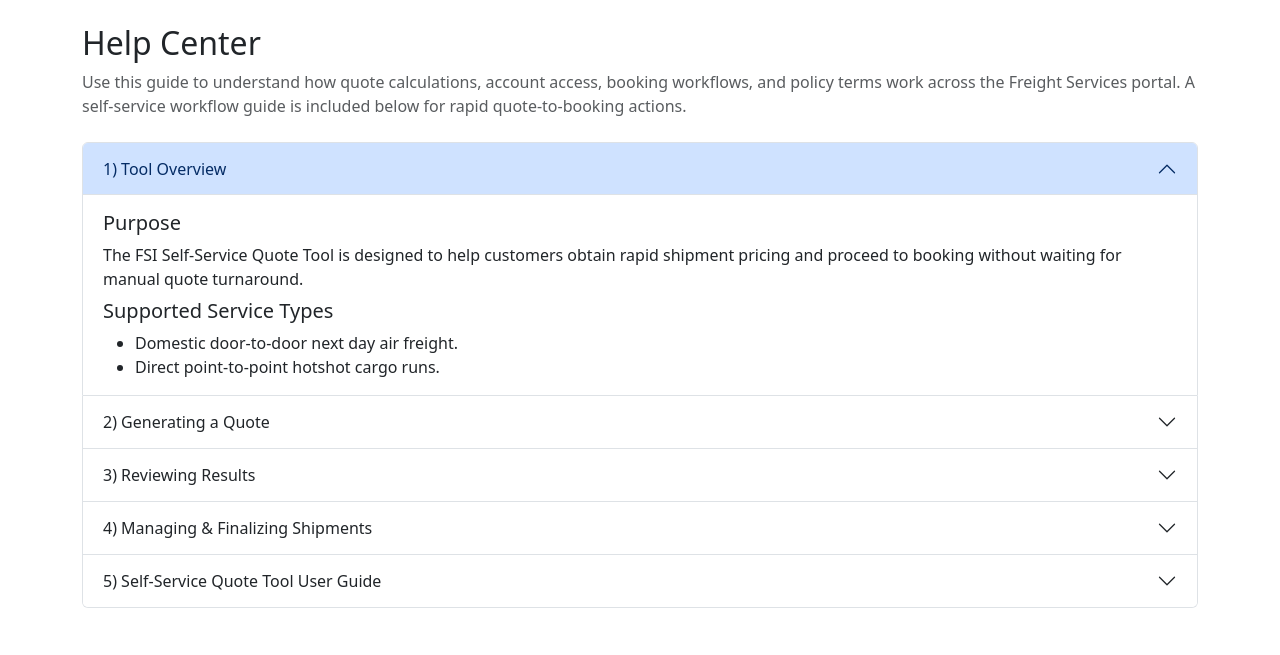
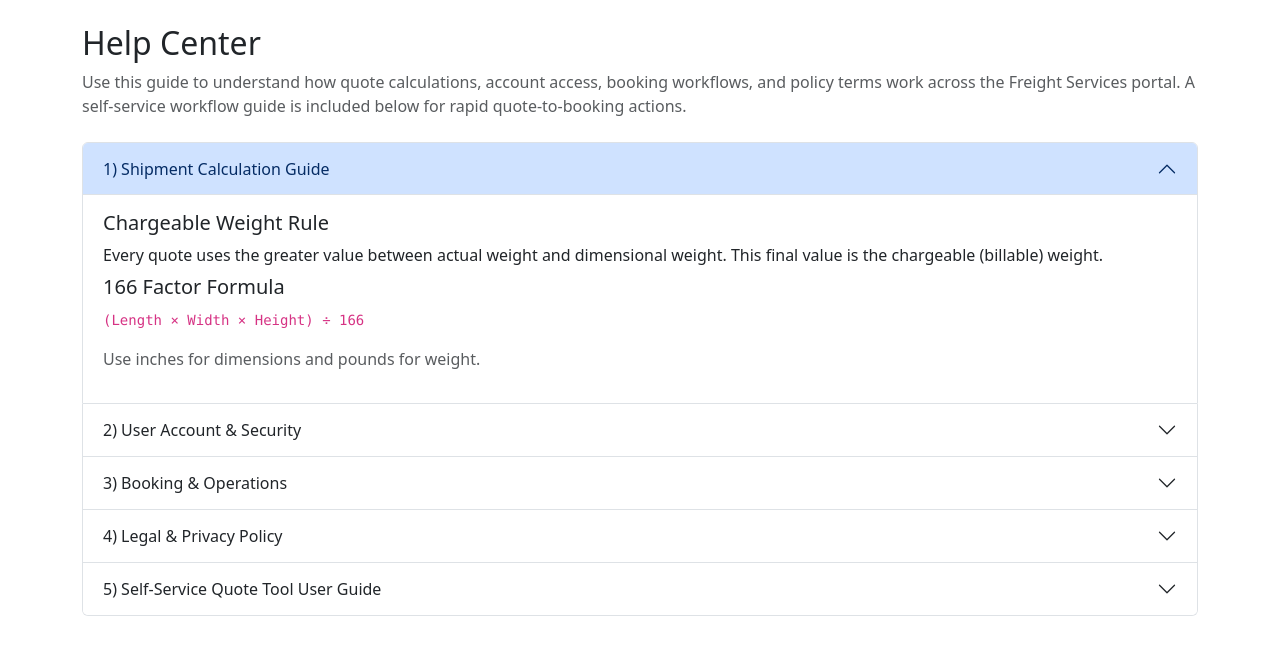
Before and after one commit to kdnye/QUOTES, a Python web app: template templates/help/index.html in a window 1280 px wide. Shown: the part 56-711 px from the top of the page. Run offline with Jinja, Linux system fonts and the light colour scheme; the template is opened without the code that fills it, so the values that code supplies are empty.

Commit message:
Fix help accordion content and section coverage tests

```diff
--- a/templates/help/index.html
+++ b/templates/help/index.html
@@ -8,9 +8,8 @@
     <h2 class="mb-2">Help Center</h2>
     <p class="text-muted mb-0">
       Use this guide to understand how quote calculations, account access,
-      booking workflows, and policy terms work across the Freight Services
-      portal. A self-service workflow guide is included below for rapid
-      quote-to-booking actions.
+      booking workflows, and policy terms work across the Freight Services portal.
+      A self-service workflow guide is included below for rapid quote-to-booking actions.
     </p>
   </div>
 
@@ -18,26 +17,16 @@
     <div class="accordion-item">
       <h2 class="accordion-header" id="headingCalculation">
         <button class="accordion-button" type="button" data-bs-toggle="collapse" data-bs-target="#collapseCalculation" aria-expanded="true" aria-controls="collapseCalculation">
-          1) Tool Overview
+          1) Shipment Calculation Guide
         </button>
       </h2>
       <div id="collapseCalculation" class="accordion-collapse collapse show" aria-labelledby="headingCalculation" data-bs-parent="#helpAccordion">
         <div class="accordion-body">
-          <h3 class="h5">Purpose</h3>
-          <p class="mb-2">The FSI Self-Service Quote Tool is designed to help customers obtain rapid shipment pricing and proceed to booking without waiting for manual quote turnaround.</p>
-
-          <h3 class="h5">Supported Service Types</h3>
-          <ul class="mb-0">
-            <li>Domestic door-to-door next day air freight.</li>
-            <li>Direct point-to-point hotshot cargo runs.</li>
-          </ul>
-
-          {% if is_internal %}
-          <div class="alert alert-secondary mt-3 mb-0">
-            <strong>Internal technical notes:</strong>
-            Keep customer-facing language focused on speed, transparency, and self-service workflows. Avoid exposing margin math or backend pricing-control terminology in shared documentation.
-          </div>
-          {% endif %}
+          <h3 class="h5">Chargeable Weight Rule</h3>
+          <p class="mb-2">Every quote uses the greater value between actual weight and dimensional weight. This final value is the chargeable (billable) weight.</p>
+          <h3 class="h5">166 Factor Formula</h3>
+          <p><code>(Length × Width × Height) ÷ 166</code></p>
+          <p class="text-muted">Use inches for dimensions and pounds for weight.</p>
         </div>
       </div>
     </div>
@@ -45,31 +34,13 @@
     <div class="accordion-item">
       <h2 class="accordion-header" id="headingAccount">
         <button class="accordion-button collapsed" type="button" data-bs-toggle="collapse" data-bs-target="#collapseAccount" aria-expanded="false" aria-controls="collapseAccount">
-          2) Generating a Quote
+          2) User Account & Security
         </button>
       </h2>
       <div id="collapseAccount" class="accordion-collapse collapse" aria-labelledby="headingAccount" data-bs-parent="#helpAccordion">
         <div class="accordion-body">
-          <h3 class="h5">Required Inputs</h3>
-          <ol>
-            <li>Origin ZIP code</li>
-            <li>Destination ZIP code</li>
-            <li>Total weight</li>
-            <li>Number of pieces</li>
-            <li>Service type (<strong>Hotshot</strong> or <strong>Next Day Air</strong>)</li>
-            <li>Any required accessorial services (for example, liftgate, residential delivery, limited access)</li>
-          </ol>
-
-          <div class="alert alert-warning mb-0" role="alert">
-            <strong>Important:</strong> Accessorial selections impact the final total. If required services are omitted during quote entry, rates may increase during final shipment review.
-          </div>
-
-          {% if is_internal %}
-          <div class="alert alert-secondary mt-3 mb-0">
-            <strong>Internal technical notes:</strong>
-            Accessorial logic and ZIP validation are implemented by the quote services layer. Ensure new accessorial codes are documented for customer users when added to admin rate tables.
-          </div>
-          {% endif %}
+          <h3 class="h5">Registration Requirements</h3>
+          <p>Account registration requires a valid business email address.</p>
         </div>
       </div>
     </div>
@@ -77,27 +48,13 @@
     <div class="accordion-item">
       <h2 class="accordion-header" id="headingBooking">
         <button class="accordion-button collapsed" type="button" data-bs-toggle="collapse" data-bs-target="#collapseBooking" aria-expanded="false" aria-controls="collapseBooking">
-          3) Reviewing Results
+          3) Booking & Operations
         </button>
       </h2>
       <div id="collapseBooking" class="accordion-collapse collapse" aria-labelledby="headingBooking" data-bs-parent="#helpAccordion">
         <div class="accordion-body">
-          <h3 class="h5">Quote Result Breakdown</h3>
-          <p class="mb-2">After you submit a quote request, review the following fields before continuing:</p>
-          <ul class="mb-2">
-            <li><strong>Base Charge</strong>: core transportation rate based on service, distance, and shipment details.</li>
-            <li><strong>Accessorials</strong>: itemized costs for selected specialized services.</li>
-            <li><strong>Total Miles</strong>: estimated route distance used for quote generation.</li>
-            <li><strong>Warnings</strong>: highlighted notices when shipment details exceed standard thresholds.</li>
-          </ul>
-          <p class="mb-0">Always validate that the quote matches shipment requirements before selecting a booking pathway.</p>
-
-          {% if is_internal %}
-          <div class="alert alert-secondary mt-3 mb-0">
-            <strong>Internal technical notes:</strong>
-            Warning and threshold language should remain aligned with active validation logic so help content mirrors quote-result messaging.
-          </div>
-          {% endif %}
+          <h3 class="h5">Using Quote ID for Lookups</h3>
+          <p>Use the generated Quote ID to retrieve saved quote details.</p>
         </div>
       </div>
     </div>
@@ -105,45 +62,13 @@
     <div class="accordion-item">
       <h2 class="accordion-header" id="headingLegal">
         <button class="accordion-button collapsed" type="button" data-bs-toggle="collapse" data-bs-target="#collapseLegal" aria-expanded="false" aria-controls="collapseLegal">
-          4) Managing &amp; Finalizing Shipments
+          4) Legal & Privacy Policy
         </button>
       </h2>
       <div id="collapseLegal" class="accordion-collapse collapse" aria-labelledby="headingLegal" data-bs-parent="#helpAccordion">
         <div class="accordion-body">
-          <h3 class="h5">Booking and Sharing Options</h3>
-          <ol>
-            <li><strong>Book Directly via TS2000</strong>: Select <strong>Book Quote</strong> to continue in the Freight Services TransSoft portal.</li>
-            <li><strong>Email for Operations Booking</strong>: Select <strong>Email to Request Booking</strong> to have operations finalize the load.</li>
-            <li><strong>Save/Share Quote</strong>: Use <strong>Send to Myself</strong> for your own copy, or <strong>Email this quote summary</strong> (staff-level accounts) to send customer-ready details.</li>
-          </ol>
-
-          <div class="alert alert-info" role="alert">
-            <strong>Operations booking fee:</strong> A $15 administrative fee applies when operations finalizes booking from email requests.
-          </div>
-
-          <h3 class="h5">Important Disclaimers</h3>
-          <ul>
-            <li>All automated quotes are subject to final evaluation and approval by Freight Services Inc.</li>
-            <li>Rates may increase when shipment requirements differ from original quote inputs, including missing accessorial services.</li>
-          </ul>
-
           <h3 class="h5">Website Terms of Use</h3>
-          <p class="mb-2">
-            Review the complete Freight Services website terms, including
-            arbitration language, class action waiver, liability disclaimer,
-            intellectual property restrictions, and contact information.
-          </p>
-          <div class="d-flex flex-wrap gap-2 align-items-center">
-            <a class="btn btn-sm btn-outline-primary" href="{{ url_for('help.terms_of_use') }}">Read Full Terms in App</a>
-            <a
-              class="btn btn-sm btn-outline-secondary"
-              href="https://freightservices.net/wp-content/uploads/2025/09/Website-Terms-of-Use.pdf"
-              target="_blank"
-              rel="noopener noreferrer"
-            >
-              Open Official PDF
-            </a>
-          </div>
+          <a class="btn btn-sm btn-outline-primary" href="{{ url_for('help.terms_of_use') }}">Read Full Terms in App</a>
         </div>
       </div>
     </div>
@@ -157,41 +82,13 @@
       <div id="collapseUserGuide" class="accordion-collapse collapse" aria-labelledby="headingUserGuide" data-bs-parent="#helpAccordion">
         <div class="accordion-body">
           <h3 class="h5">Overview</h3>
-          <p class="mb-2">The FSI self-service quote workflow helps customers rapidly price shipments and move directly to booking.</p>
-          <ul class="mb-2">
+          <p>The FSI self-service workflow helps customers price shipments and book directly.</p>
+          <ul>
             <li>Domestic door-to-door next day air freight.</li>
             <li>Direct point-to-point hotshot cargo runs.</li>
           </ul>
-
-          <h3 class="h5">Generating a Quote</h3>
-          <p class="mb-2">Enter origin and destination ZIP codes, shipment weight, piece count, service level, and any required accessorials.</p>
-          <div class="alert alert-warning" role="alert">
-            <strong>Important:</strong> Accessorial selections affect total charges. Missing required services may result in rate changes during final review.
-          </div>
-
-          <h3 class="h5">Reviewing Results</h3>
-          <ul class="mb-2">
-            <li><strong>Base Charge:</strong> Core transportation rate.</li>
-            <li><strong>Accessorials:</strong> Itemized specialized service charges.</li>
-            <li><strong>Total Miles:</strong> Estimated shipment distance.</li>
-            <li><strong>Warnings:</strong> Highlighted notices when thresholds are exceeded.</li>
-          </ul>
-
           <h3 class="h5">Managing and Finalizing Shipments</h3>
-          <ol>
-            <li><strong>Book Directly via TS2000:</strong> Use <strong>Book Quote</strong> to continue in the Freight Services TransSoft portal.</li>
-            <li><strong>Email for Operations Booking:</strong> Use <strong>Email to Request Booking</strong> to have operations finalize shipment entry.</li>
-            <li><strong>Save and Share:</strong> Use <strong>Send to Myself</strong> for your receipt, or <strong>Email this quote summary</strong> for staff-driven customer updates.</li>
-          </ol>
-          <div class="alert alert-info" role="alert">
-            <strong>Operations booking fee:</strong> A $15 administrative fee applies to bookings finalized by operations.
-          </div>
-
-          <h3 class="h5">Important Disclaimers</h3>
-          <ul class="mb-0">
-            <li>All automated quotes are subject to final review and approval by Freight Services Inc.</li>
-            <li>Rates may increase when final shipment requirements differ from quote inputs.</li>
-          </ul>
+          <p><strong>Operations booking fee:</strong> A $15 administrative fee applies to bookings finalized by operations.</p>
         </div>
       </div>
     </div>
```
Also changed, not shown: tests/test_help_routes.py (+32 -11 lines).
